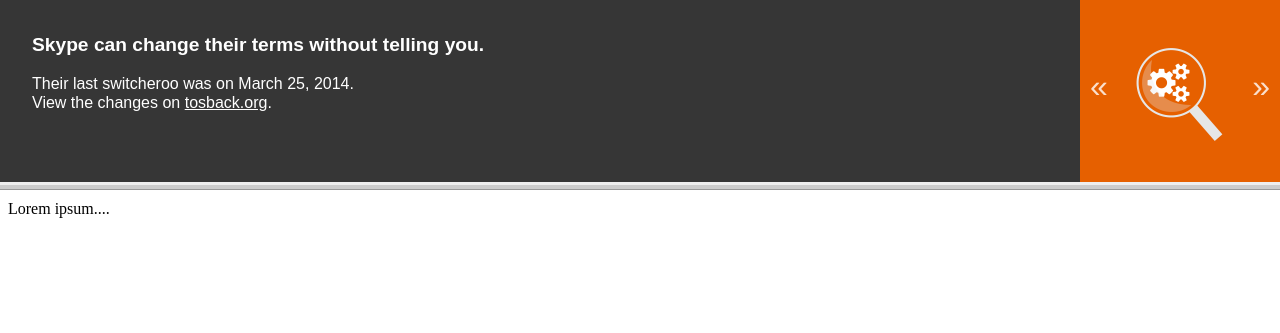
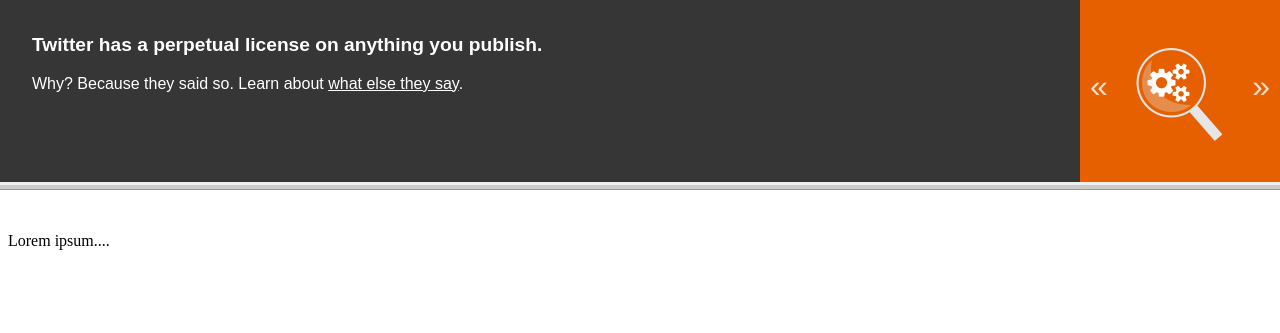
Before and after one commit to xmatthewx/open-terms, a website: page openterms-addon/data/openterms-demo.html in a window 1280 px wide. Drawn offline with Linux system fonts and the light colour scheme.

Commit message:
updating demo to work with plugins js

```diff
--- a/openterms-addon/data/openterms-demo.html
+++ b/openterms-addon/data/openterms-demo.html
@@ -9,7 +9,30 @@
 <body>
 	<p>Lorem ipsum....</p>
 	<script src="jquery-1.11.0.min.js"></script>
-	<script src="openterms-demo.js"></script>
+	<script src="openterms.js"></script>
 
+<script type="text/javascript">
+
+	// set sitename
+	var site = {}
+	site.name = 'Twitter';
+
+	// add notice
+	$('body').prepend(ot.html);
+	$('.ot-container').hide();
+
+	ot.notice = ot.getNotice('random');
+	$('.ot-content').html(ot.notice);
+
+	$('.ot-container').slideDown(1000);
+	$('body').animate({
+		'padding-top' : '14em',
+	},1000);
+
+	// nav listener
+	ot.nav();
+
+</script>
 
 </body>
+</html>
--- a/openterms-addon/data/openterms-demo.js
+++ /dev/null
@@ -1,69 +0,0 @@
-
-// ui ux demo without plugin
-
-var html = '<section class="ot-container">'
-			+ '<section class="ot-content" >'
-				+ '<h1><span>Skype</span> can change their terms without telling you.</h1>'
-				+ '<p>Their last switcheroo was on March 25, 2014.<br>View the changes on <a href="#">tosback.org</a>.</p>'
-			+ '</section>'
-			+ '<nav>'
-				+ '<a href="#" class="ot-prev" >&#171;</a>'
-				+ '<a href="#" class="ot-next" >&#187;</a>'
-			+ '</nav>'
-			+ '<hr>'
-		+ '</section>';
-
-var notices = [
-	'<h1><span>Skype</span> can change their terms without telling you.</h1><p>Their last switcheroo was on March 25, 2014.<br>View the changes on <a href="#">tosback.org</a>.</p>',
-	'<h1><span>Netflix</span> can share your personal info without telling you.</h1><p>Don\'t like that? Let them know. </p>',
-	'<h1>Do you really agree?</h1><p><input type="checkbox" > I can\'t read all these terms and conditions.<br><input type="checkbox"> I agree because I feel like I don\'t have much choice.</p><p><button>Submit</button></p>',
-	'<h1><span>Spotify</span> has a perpetual license on anything you publish.</h1><p>Why? Because they said so. Learn about <a href="#">what else they say</a>.  </p>',
-	'<h1><span>Behance</span> got a poor grade for their terms of service.</h1><p>Luckily, they\'re not the only game in town. Browse options on <a href="#">alterativeto.net</a></p>',
-	'<h1>You have agreed to 242,280 words in legal terms.</h1><p>View and manage your Open Terms.  </p>',
-	'<h1>Is this sign up page missing a link to the legal terms?</h1><p><button>Yes</button> <button>No</button></p>',
-	'<h1>What? You don\'t like scrolling through 600 lines of legalese while on the go?</h1><p>Ask <span>Twitter</span> to join Common Terms</p><p><button>Open the Web</button></p>',
-	'<h1>pur&middot;su&middot;ant</h1> <p>adverb</p> <p>1.   in accordance with (a law or a legal document or resolution).</p> <p><button>Open the Web</button></p>',
-	'<h1><span>Skype</span> can change their terms without telling you.</h1><p>Their last switcheroo was on March 25, 2014.<br>View the changes on <a href="#">tosback.org</a>.</p>',
-	'<h1><span>Skype</span> can change their terms without telling you.</h1><p>Their last switcheroo was on March 25, 2014.<br>View the changes on <a href="#">tosback.org</a>.</p>',
-];
-
-var sites = [
-	'skype.com',
-	'plus.google.com',
-	'Twitter.com',
-	'skype.com',
-	'flickr.com',
-	'netflix.com',
-	'linkedin.com',
-	'facebook.com',
-	'msn.com',
-	'skype.com',
-	'skype.com',
-]
-
-
-$('body').append(html);
-
-function getNotice () {
-	var r = Math.round(Math.random() * 10);
-	$('.ot-content').html(notices[r]);
-};
-
-function getSite () {
-	var r = Math.round(Math.random() * 10);
-	var site = sites[r];
-	// site = site.slice(0,-4);
-	site = site.replace('.com','');
-	$('.ot-content span').html(site);
-};
-
-$('.ot-container').slideDown(1000);
-$('body').animate({
-	'padding-top' : '12em',
-},1000);
-
-$('.ot-container nav').on('click','a', function (event) {
-    event.preventDefault();
-	getNotice();
-	getSite();
-});
```
